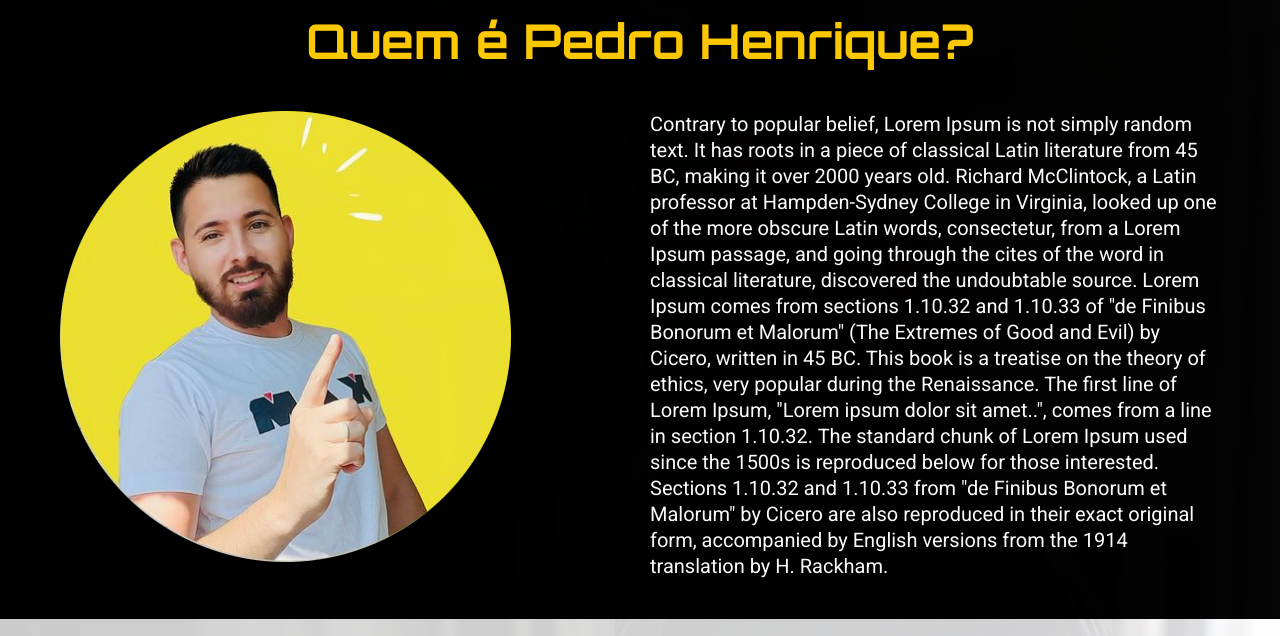
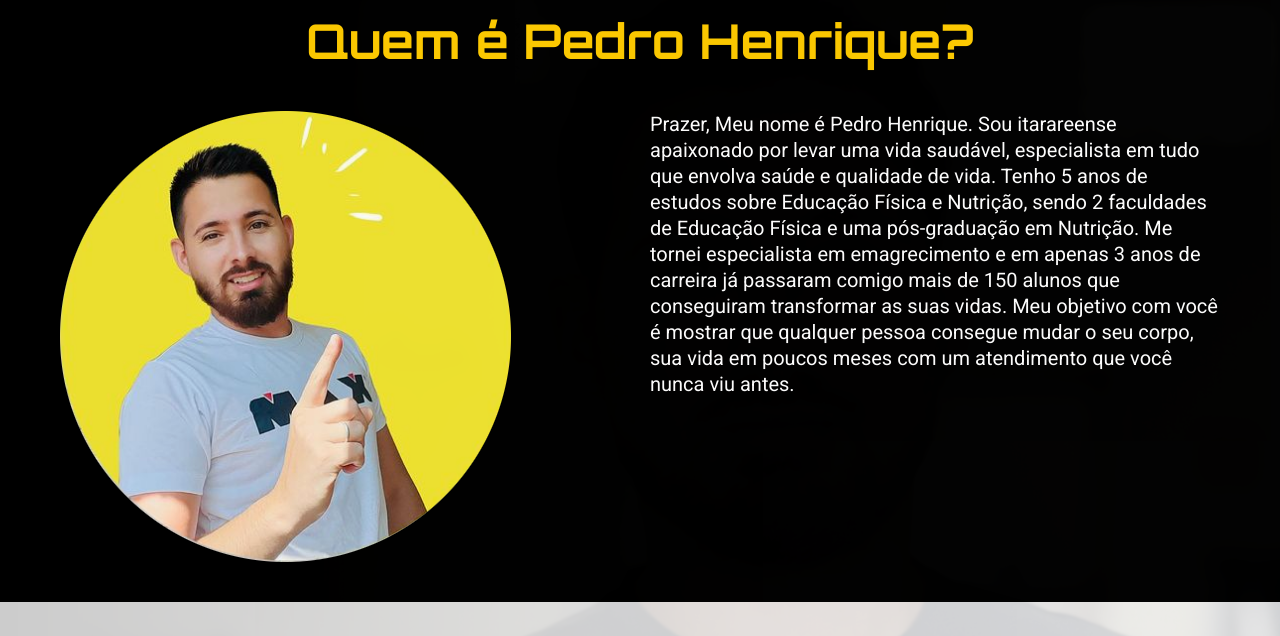
Before and after one commit to TrellixVulnTeam/projeto-pedro-henrique_EY5K, a plain HTML site: page index.html in a window 1280 px wide. Shown: the part 830-1466 px from the top of the page. Drawn offline with Linux system fonts and the light colour scheme.

Commit message:
teste de imagens'

```diff
--- a/css/style.css
+++ b/css/style.css
@@ -1,6 +1,6 @@
 body {
   font-family: "Roboto", sans-serif;
-  background: linear-gradient(to left, rgba(35, 22, 17, 0), rgba(0, 0, 0, 1)), url("/img/background.png");
+  background: linear-gradient(to left, rgba(35, 22, 17, 0), rgba(0, 0, 0, 1)), url("/img/background-teste2.png");
   background-size: cover;
   background-attachment: fixed;
   scroll-behavior: smooth;
@@ -16,7 +16,7 @@ header {
   position: fixed;
   width: 100vw;
   background-color: black;
-  opacity: 0.7;
+  /* opacity: 0.7; */
   font-weight: bold;
   z-index: 10;
 
@@ -279,7 +279,7 @@ footer h4{
 
 @media (max-width: 480px) {
   body {
-    background: linear-gradient(to left, rgba(35, 22, 17, 0), rgba(0, 0, 0, 1)), url("/img/background-mobileteste.png");
+    background: linear-gradient(to left, rgba(35, 22, 17, 0), rgba(0, 0, 0, 1)), url("/img/background-mobile2.png");
     background-size:cover;
     background-attachment:fixed;
     scroll-behavior: smooth;
--- a/index.html
+++ b/index.html
@@ -52,9 +52,15 @@
                     </div>
                     <div class="grid-6">
                         <p>
-                            Contrary to popular belief, Lorem Ipsum is not simply random text. It has roots in a piece of classical Latin literature from 45 BC, making it over 2000 years old. Richard McClintock, a Latin professor at Hampden-Sydney College in Virginia, looked up one of the more obscure Latin words, consectetur, from a Lorem Ipsum passage, and going through the cites of the word in classical literature, discovered the undoubtable source. Lorem Ipsum comes from sections 1.10.32 and 1.10.33 of "de Finibus Bonorum et Malorum" (The Extremes of Good and Evil) by Cicero, written in 45 BC. This book is a treatise on the theory of ethics, very popular during the Renaissance. The first line of Lorem Ipsum, "Lorem ipsum dolor sit amet..", comes from a line in section 1.10.32.
-
-                            The standard chunk of Lorem Ipsum used since the 1500s is reproduced below for those interested. Sections 1.10.32 and 1.10.33 from "de Finibus Bonorum et Malorum" by Cicero are also reproduced in their exact original form, accompanied by English versions from the 1914 translation by H. Rackham.
+                            Prazer, Meu nome é Pedro Henrique.
+                            Sou itarareense apaixonado por levar uma vida saudável, especialista em tudo que
+                            envolva saúde e qualidade de vida.
+                            Tenho 5 anos de estudos sobre Educação Física e Nutrição, sendo 2 faculdades de Educação Física
+                            e uma pós-graduação em Nutrição.
+                            Me tornei especialista em emagrecimento e em apenas 3 anos de carreira já passaram comigo mais de 150 alunos
+                            que conseguiram transformar as suas vidas.
+                            Meu objetivo com você é mostrar que qualquer pessoa consegue mudar o seu corpo, sua vida em poucos meses
+                            com um atendimento que você nunca viu antes.
                         </p>
                     </div>
                 </div>
@@ -78,6 +84,10 @@
                     <div class="itens-img"><img src="./img/fruits.png" alt=""></div>
                     <h4>Alimentação</h4>
                     <p>Contrary to popular belief, Lorem Ipsum is not simply random text. It has roots in a piece of classical Latin literature from 45 BC, making it over 2000 years old.</p>
+                </div>
+                <div class="grid-12">
+                    <p>É um método que envolve exercícios de musculação juntamente com exercícios aeróbicos, excelente metodologia pra quem procura um treinamento dinâmico e com um maior gasto calórico. Ideal pra você que deseja perder gordura em pouco tempo e que não gosta de treinos monótonos.
+                        A musculação é essencial para o emagrecimento assim como os exercícios aeróbicos, o método PH de emagrecimento é uma junção dos dois segmentos proporcionando um gasto energético absurdo!!</p>
                 </div>
                 <div class="btn-call grid-12">
                     <button>Contate agora</button>
```
Also changed, not shown: WhatsApp Image 2021-12-08 at 08.29.05.jpeg (added), WhatsApp Image 2021-12-08 at 08.29.55.jpeg (added), img/background-mobile2.png (added), img/background-teste.png (added), img/background-teste2.png (added), 5 other files.
